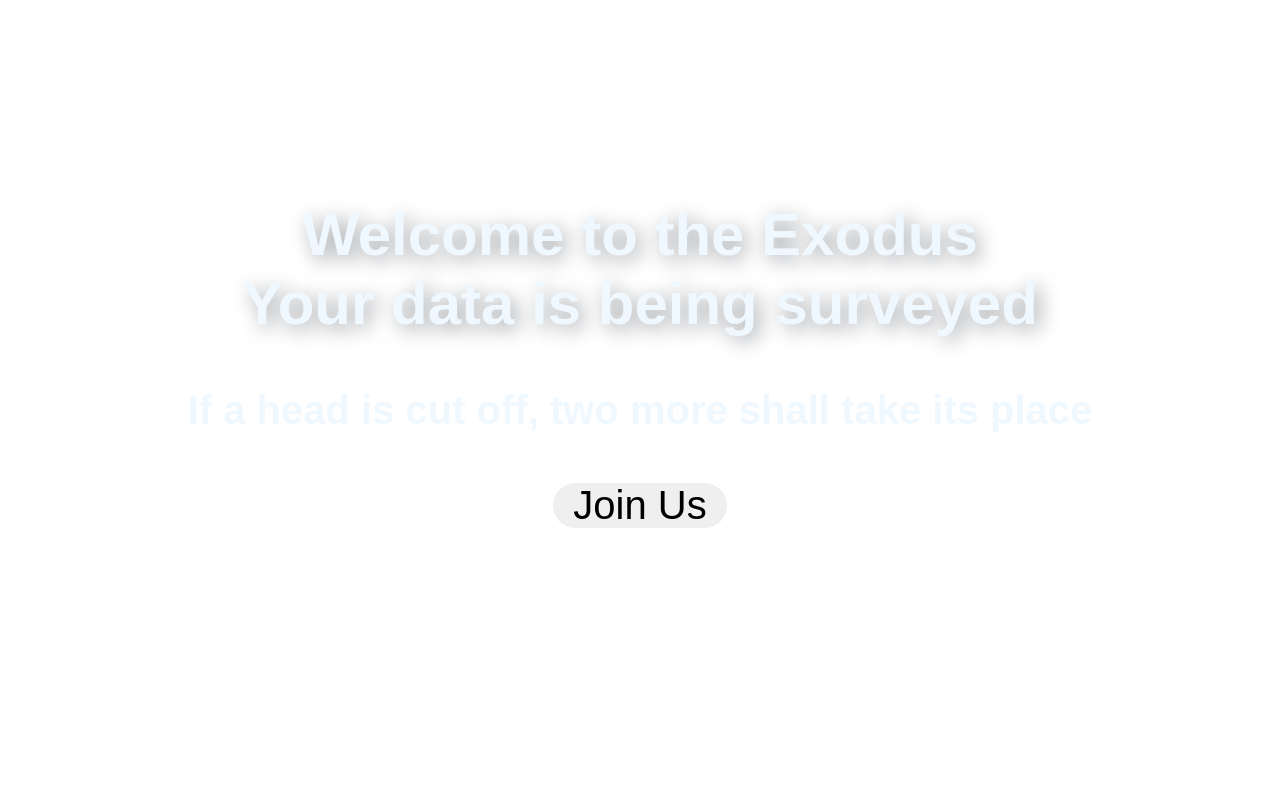
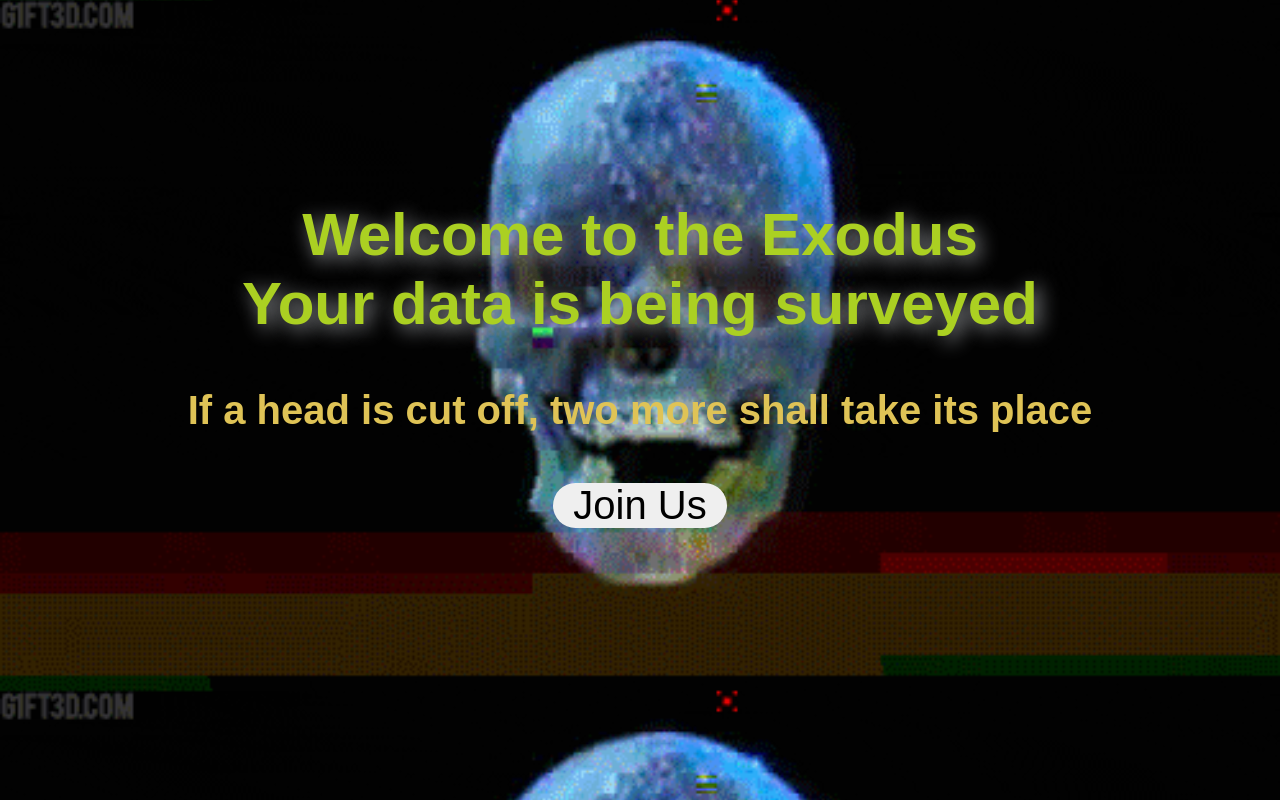
Before and after one commit to JowanJomon/Hacked, a plain HTML site: page index.html in a window 1280 px wide. Drawn offline with Linux system fonts and the light colour scheme; a web font is replaced by a local one.

Commit message:
Change text color

```diff
--- a/style.css
+++ b/style.css
@@ -6,7 +6,7 @@
 }
 
 .hacked {
-  background-image: url("/assets/giphy.webp");
+  background-image: url("/assets/giphy.gif");
   background-size: contain;
   height: 1420px;
   text-align: center;
@@ -15,13 +15,13 @@
   width: 100%;
 }
 h2 {
-  color: aliceblue;
+  color: rgb(171, 208, 34);
   font-size: 60px;
   text-shadow: 5px 5px 20px rgb(155, 158, 162);
 }
 h3 {
   font-size: 40px;
-  color: aliceblue;
+  color: rgb(223, 195, 86);
   padding-top: 50px;
 }
 button {
```
